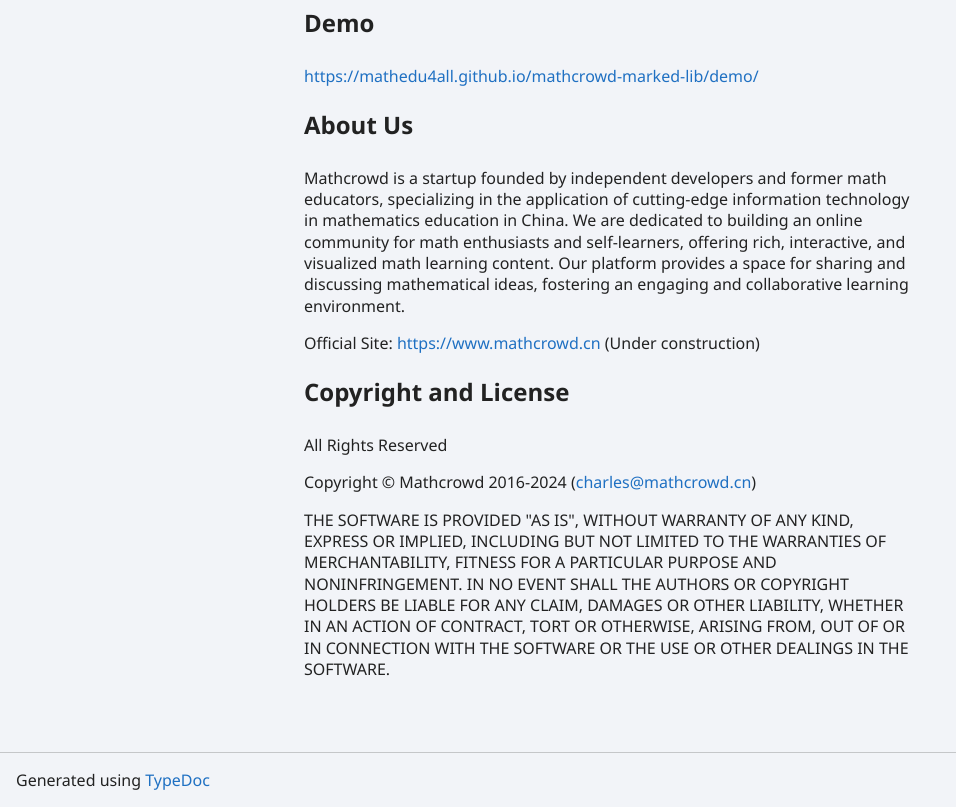
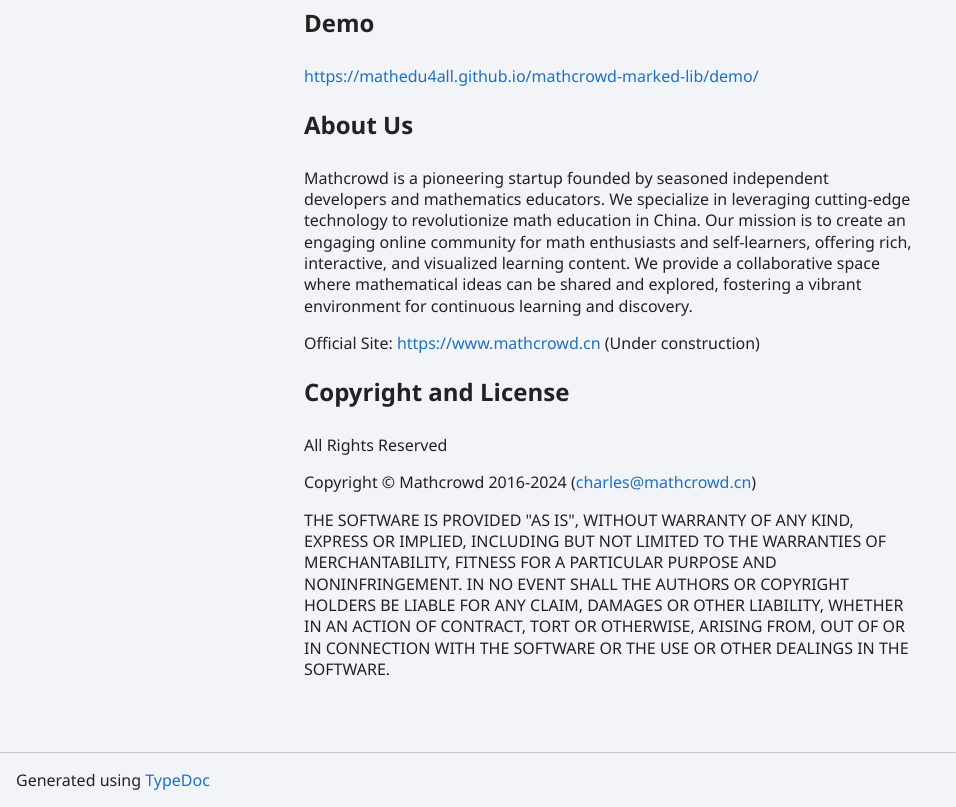
Before and after one commit to mathedu4all/mathcrowd-marked-lib, a website: page docs/index.html in a window 1280 px wide. Shown: the part 1071-1878 px from the top of the page, without its empty margins (0-956 px from the left). Drawn offline with Linux system fonts and the light colour scheme.

Commit message:
Auto commit 9884c9468b8624dea2e72a6b5b2cb0983f317b6f

```diff
--- a/docs/index.html
+++ b/docs/index.html
@@ -20,7 +20,7 @@
 <p><strong>!Important: The output HTML should be purified by <a href="https://github.com/cure53/DOMPurify">DOMPurify</a></strong></p>
 <p><a href="https://mathedu4all.github.io/mathcrowd-marked-lib/">https://mathedu4all.github.io/mathcrowd-marked-lib/</a></p>
 <a id="md:demo" class="tsd-anchor"></a><h2><a href="#md:demo">Demo</a></h2><p><a href="https://mathedu4all.github.io/mathcrowd-marked-lib/demo/">https://mathedu4all.github.io/mathcrowd-marked-lib/demo/</a></p>
-<a id="md:about-us" class="tsd-anchor"></a><h2><a href="#md:about-us">About Us</a></h2><p>Mathcrowd is a startup founded by independent developers and former math educators, specializing in the application of cutting-edge information technology in mathematics education in China. We are dedicated to building an online community for math enthusiasts and self-learners, offering rich, interactive, and visualized math learning content. Our platform provides a space for sharing and discussing mathematical ideas, fostering an engaging and collaborative learning environment.</p>
+<a id="md:about-us" class="tsd-anchor"></a><h2><a href="#md:about-us">About Us</a></h2><p>Mathcrowd is a pioneering startup founded by seasoned independent developers and mathematics educators. We specialize in leveraging cutting-edge technology to revolutionize math education in China. Our mission is to create an engaging online community for math enthusiasts and self-learners, offering rich, interactive, and visualized learning content. We provide a collaborative space where mathematical ideas can be shared and explored, fostering a vibrant environment for continuous learning and discovery.</p>
 <p>Official Site: <a href="https://www.mathcrowd.cn">https://www.mathcrowd.cn</a> (Under construction)</p>
 <a id="md:copyright-and-license" class="tsd-anchor"></a><h2><a href="#md:copyright-and-license">Copyright and License</a></h2><p>All Rights Reserved</p>
 <p>Copyright © Mathcrowd 2016-2024 (<a href="mailto:charles@mathcrowd.cn">charles@mathcrowd.cn</a>)  </p>
```
Also changed, not shown: README.md.
